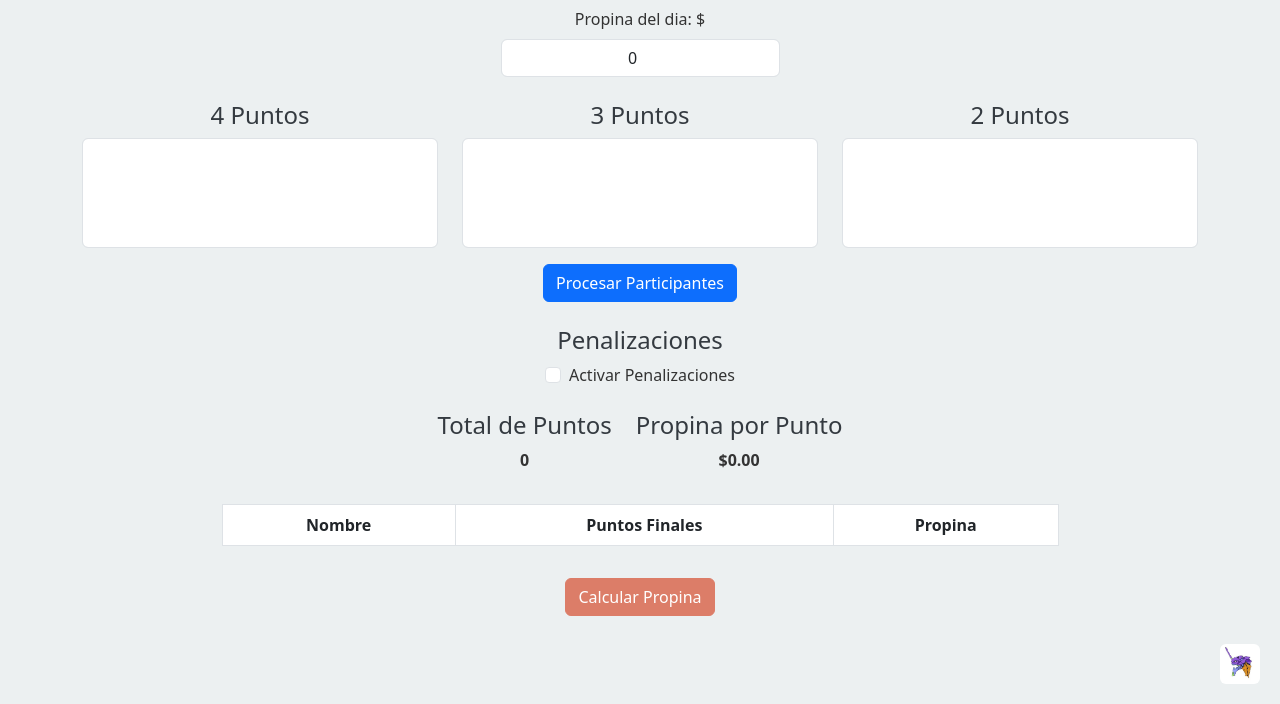
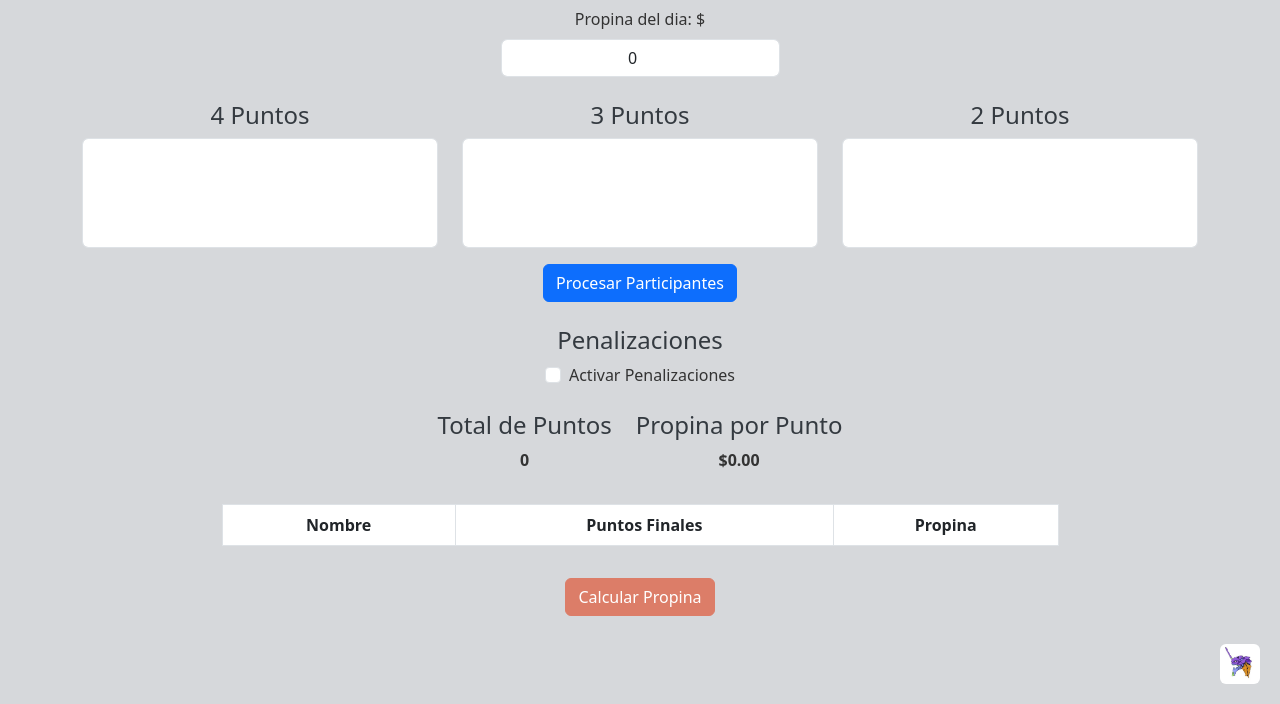
Before and after one commit to Rontaco/sistema-de-propinas, a plain HTML site: page index.html in a window 1280 px wide. Shown: the part 96-800 px from the top of the page. Drawn offline with nearby package versions, Linux system fonts and the light colour scheme.

Commit message:
Background Color mas oscuro

```diff
--- a/styles.css
+++ b/styles.css
@@ -120,7 +120,7 @@ textarea {
 :root {
     --primary-color: #3498db;
     --secondary-color: #2c3e50;
-    --background-color: #ecf0f1;
+    --background-color: #d6d8db;
     --text-color: #333;
     --font-size-base: 16px;
   }
```
